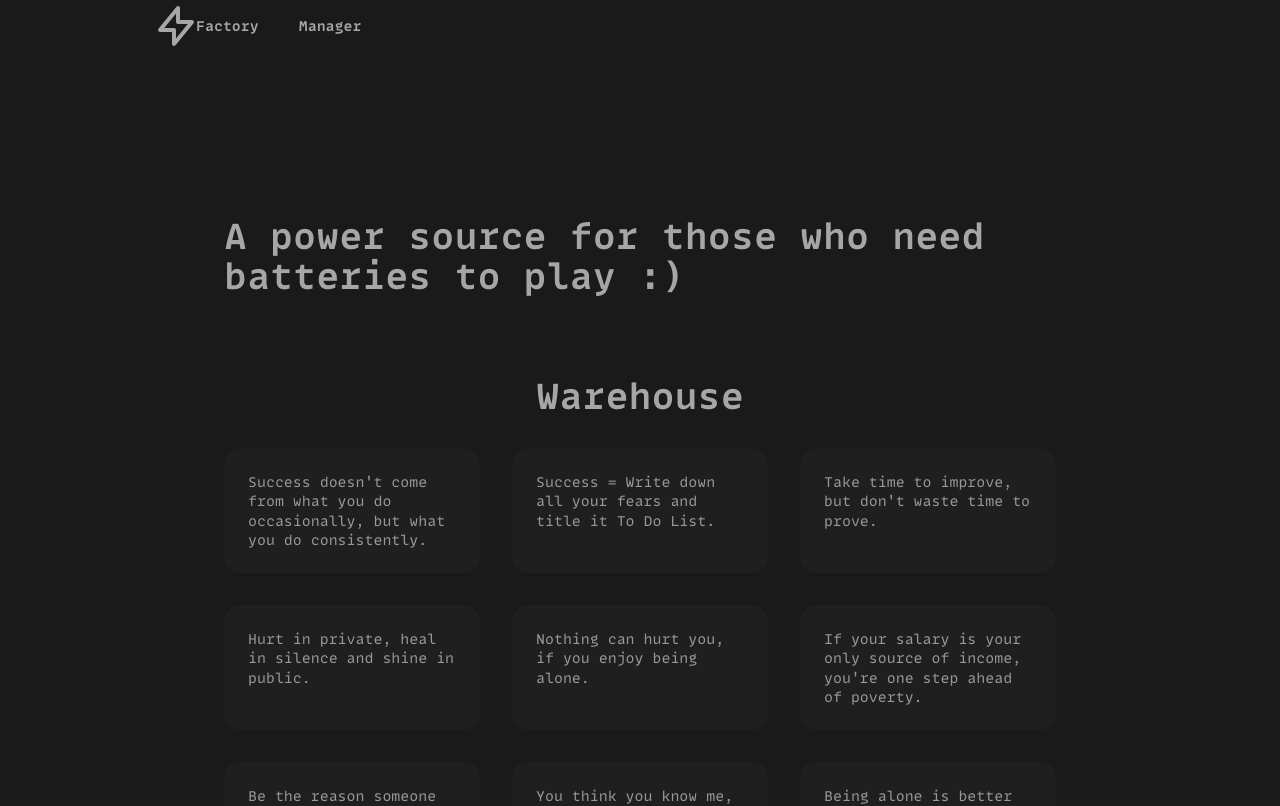
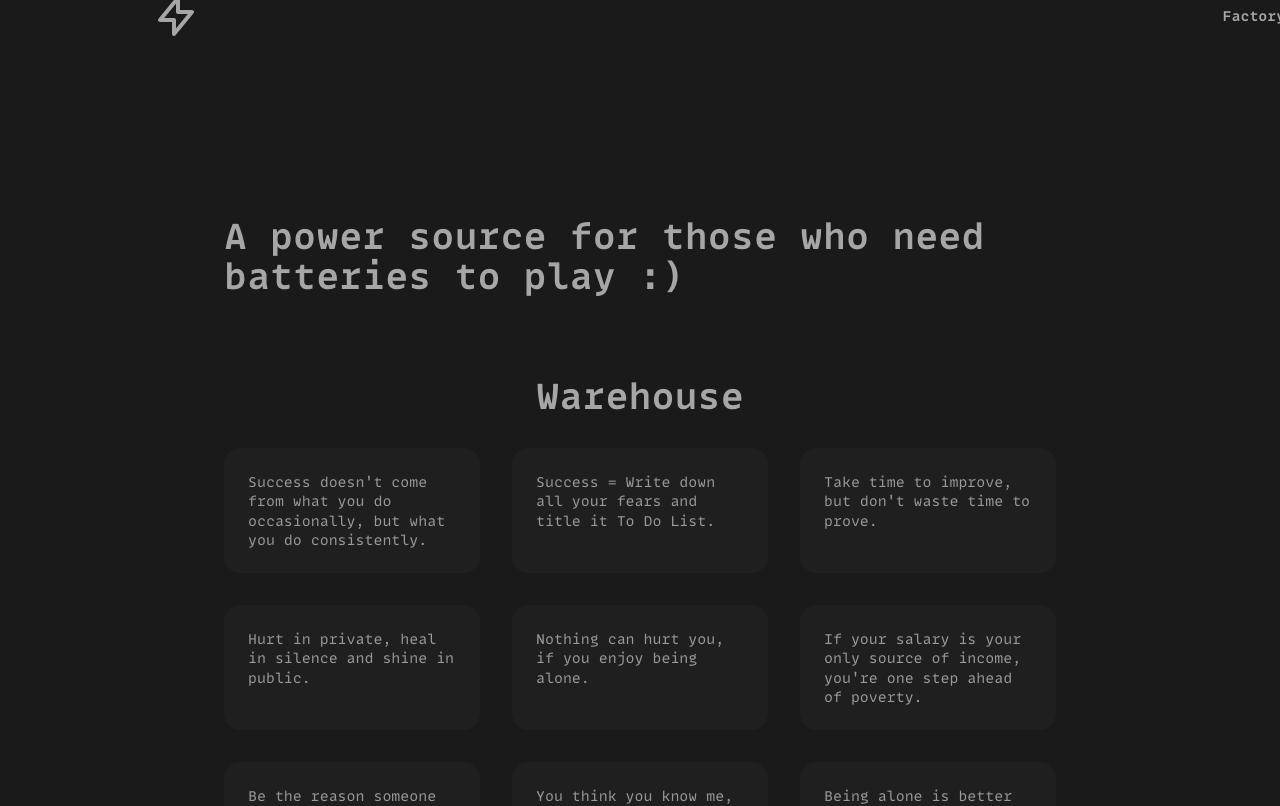
Before and after one commit to vedxp/battry, a Vue app: page / in a window 1280 px wide. Shown: the top 806 px of the page. Built offline with nearby package versions, Linux system fonts and the light colour scheme.

Commit message:
Update Nav.vue

```diff
--- a/src/components/Nav.vue
+++ b/src/components/Nav.vue
@@ -5,7 +5,7 @@
       <svg fill="none" stroke="currentColor" class="w-6 h-6 slg:w-9 slg:h-9 lg:w-12 lg:h-12" viewBox="0 0 24 24"><path stroke-linecap="round" stroke-linejoin="round" stroke-width="2" d="M13 10V3L4 14h7v7l9-11h-7z"/></svg>
     </div>
     <!--Links-->
-    <span class="text-sm gap-1 font-bold right-0">
+    <span class="text-sm gap-1 font-bold absolute right-0">
       <a class="shrink hover:bg-button px-3 py-2 slg:px-5 slg:py-3 rounded-md" href="https://github.com/VedxP/battery">Factory</a>
       <a class="shrink hover:bg-button px-3 py-2 slg:px-5 slg:py-3 rounded-md" href="/https://github.com/VedxP">Manager</a>
     </span>
```
